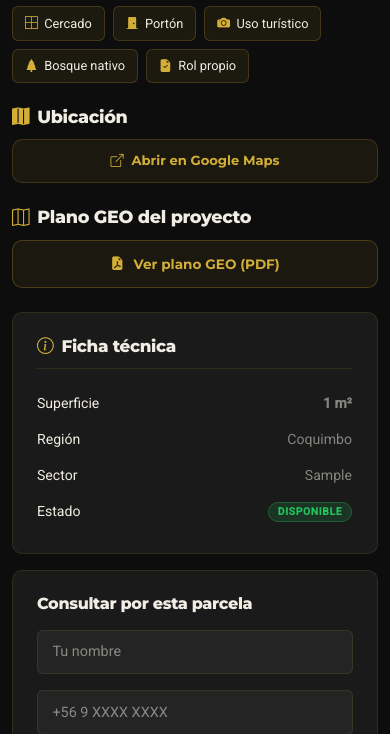
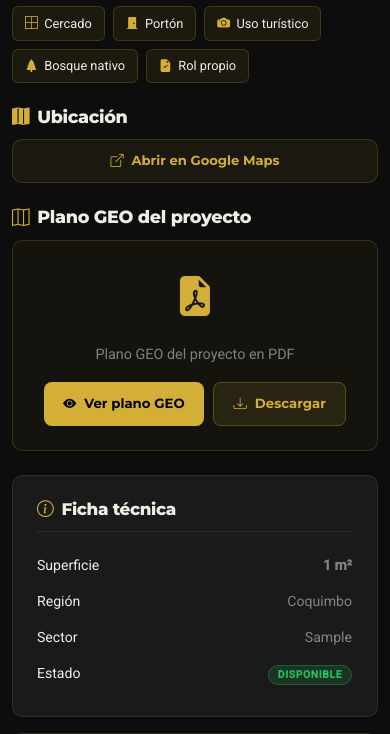
Before and after one commit to GoGo-DevS/puntoparcelas, a Django app: a page that uses core/templates/core/parcela_detail.html in a window 390 px wide. Shown: the part 927-1661 px from the top of the page. Run offline with Django 5.2, Linux system fonts and the light colour scheme; tables that the repository leaves empty hold one stand-in row (values such as "Sample post"); grey boxes marked "Sample" are stand-in pictures.

Commit message:
fix: mapa lat/lng desde pb URL + PDF via boton nueva pestana
Maps: extrae lat/lng del parametro pb del embed URL y usa
q=lat,lng&output=embed (sin API key, sin pb invalido).
PDF: reemplaza iframe (Google Docs Viewer iframe falla con
archivos Cloudinary) por boton "Ver plano GEO" que abre
Google Docs Viewer en nueva pestana + boton descargar.

Co-Authored-By: Claude Sonnet 4.6 <noreply@anthropic.com>

```diff
--- a/core/models.py
+++ b/core/models.py
@@ -134,12 +134,33 @@ class Parcela(models.Model):
         if self.rol_propio:         attrs.append(('rol',     'bi-file-earmark-check-fill','Rol propio'))
         return attrs
 
+    def _mapa_coords(self):
+        """Extract (lat, lng) from a Google Maps embed pb URL."""
+        if not self.mapa_embed_url:
+            return None, None
+        import re
+        m = re.search(r'!2d(-?\d+\.?\d*)!3d(-?\d+\.?\d*)', self.mapa_embed_url)
+        if m:
+            return m.group(2), m.group(1)  # lat, lng
+        return None, None
+
     @property
     def mapa_embed_url_valid(self):
-        """Only return embed URL if it's actually a Google Maps embed URL (not a share link)."""
+        """Return a reliable embed URL derived from coordinates in the pb URL."""
+        lat, lng = self._mapa_coords()
+        if lat and lng:
+            return f'https://maps.google.com/maps?q={lat},{lng}&output=embed&hl=es'
         if self.mapa_embed_url and 'google.com/maps/embed' in self.mapa_embed_url:
             return self.mapa_embed_url
         return ''
+
+    @property
+    def geo_pdf_viewer_url(self):
+        """Google Docs Viewer URL for opening the PDF in a new tab."""
+        if not self.geo_pdf:
+            return ''
+        from urllib.parse import quote
+        return f"https://docs.google.com/viewer?url={quote(self.geo_pdf.url, safe='')}"
 
     @property
     def estado_color(self):
--- a/core/templates/core/parcela_detail.html
+++ b/core/templates/core/parcela_detail.html
@@ -231,32 +231,20 @@
         {% if parcela.geo_pdf %}
         <div class="mt-4">
           <h3 style="font-size:1.1rem; margin-bottom:.75rem;"><i class="bi bi-map me-2" style="color:var(--pp-gold);"></i>Plano GEO del proyecto</h3>
-          <!-- Desktop: visor inline vía Google Docs Viewer (evita bloqueo iframe de Cloudinary) -->
-          <div class="d-none d-md-block" style="border-radius:var(--pp-radius); overflow:hidden; border:1px solid var(--pp-border); background:#111;">
-            <iframe id="geoFrame_{{ parcela.pk }}"
-                    style="width:100%; height:580px; border:0; display:block;"
-                    loading="lazy"></iframe>
-            <script>
-            (function(){
-              var u = '{{ parcela.geo_pdf.url|escapejs }}';
-              document.getElementById('geoFrame_{{ parcela.pk }}').src =
-                'https://docs.google.com/viewer?url=' + encodeURIComponent(u) + '&embedded=true';
-            })();
-            </script>
-          </div>
-          <!-- Mobile: botón (iframes PDF no funcionan bien en móvil) -->
-          <div class="d-md-none">
-            <a href="{{ parcela.geo_pdf.url }}" target="_blank" rel="noopener"
-               style="display:flex; align-items:center; justify-content:center; gap:.6rem; padding:.75rem; border-radius:var(--pp-radius); background:rgba(212,175,55,.07); border:1px solid rgba(212,175,55,.25); color:var(--pp-gold); text-decoration:none; font-family:'Montserrat',sans-serif; font-weight:700; font-size:.85rem;">
-              <i class="bi bi-file-earmark-pdf-fill"></i> Ver plano GEO (PDF)
-            </a>
-          </div>
-          <!-- Desktop: link abrir en nueva pestaña -->
-          <div class="d-none d-md-flex mt-2" style="justify-content:flex-end;">
-            <a href="{{ parcela.geo_pdf.url }}" target="_blank" rel="noopener"
-               style="font-size:.76rem; color:var(--pp-muted); text-decoration:none; display:flex; align-items:center; gap:.3rem;">
-              <i class="bi bi-box-arrow-up-right"></i> Abrir en pantalla completa
-            </a>
+          <!-- Visor PDF: abre en Google Docs Viewer (nueva pestaña) + descarga directa -->
+          <div style="background:rgba(212,175,55,.04); border:1px solid rgba(212,175,55,.18); border-radius:var(--pp-radius); padding:1.5rem; text-align:center;">
+            <i class="bi bi-file-earmark-pdf-fill" style="font-size:2.5rem; color:var(--pp-gold); display:block; margin-bottom:.75rem;"></i>
+            <div style="font-size:.9rem; color:var(--pp-muted); margin-bottom:1rem;">Plano GEO del proyecto en PDF</div>
+            <div style="display:flex; flex-wrap:wrap; gap:.6rem; justify-content:center;">
+              <a href="{{ parcela.geo_pdf_viewer_url }}" target="_blank" rel="noopener"
+                 style="display:inline-flex; align-items:center; gap:.5rem; padding:.6rem 1.2rem; border-radius:8px; background:var(--pp-gold); color:#000; text-decoration:none; font-family:'Montserrat',sans-serif; font-weight:700; font-size:.83rem;">
+                <i class="bi bi-eye-fill"></i> Ver plano GEO
+              </a>
+              <a href="{{ parcela.geo_pdf.url }}" target="_blank" rel="noopener" download
+                 style="display:inline-flex; align-items:center; gap:.5rem; padding:.6rem 1.2rem; border-radius:8px; background:rgba(212,175,55,.1); border:1px solid rgba(212,175,55,.3); color:var(--pp-gold); text-decoration:none; font-family:'Montserrat',sans-serif; font-weight:700; font-size:.83rem;">
+                <i class="bi bi-download"></i> Descargar
+              </a>
+            </div>
           </div>
         </div>
         {% endif %}
```
